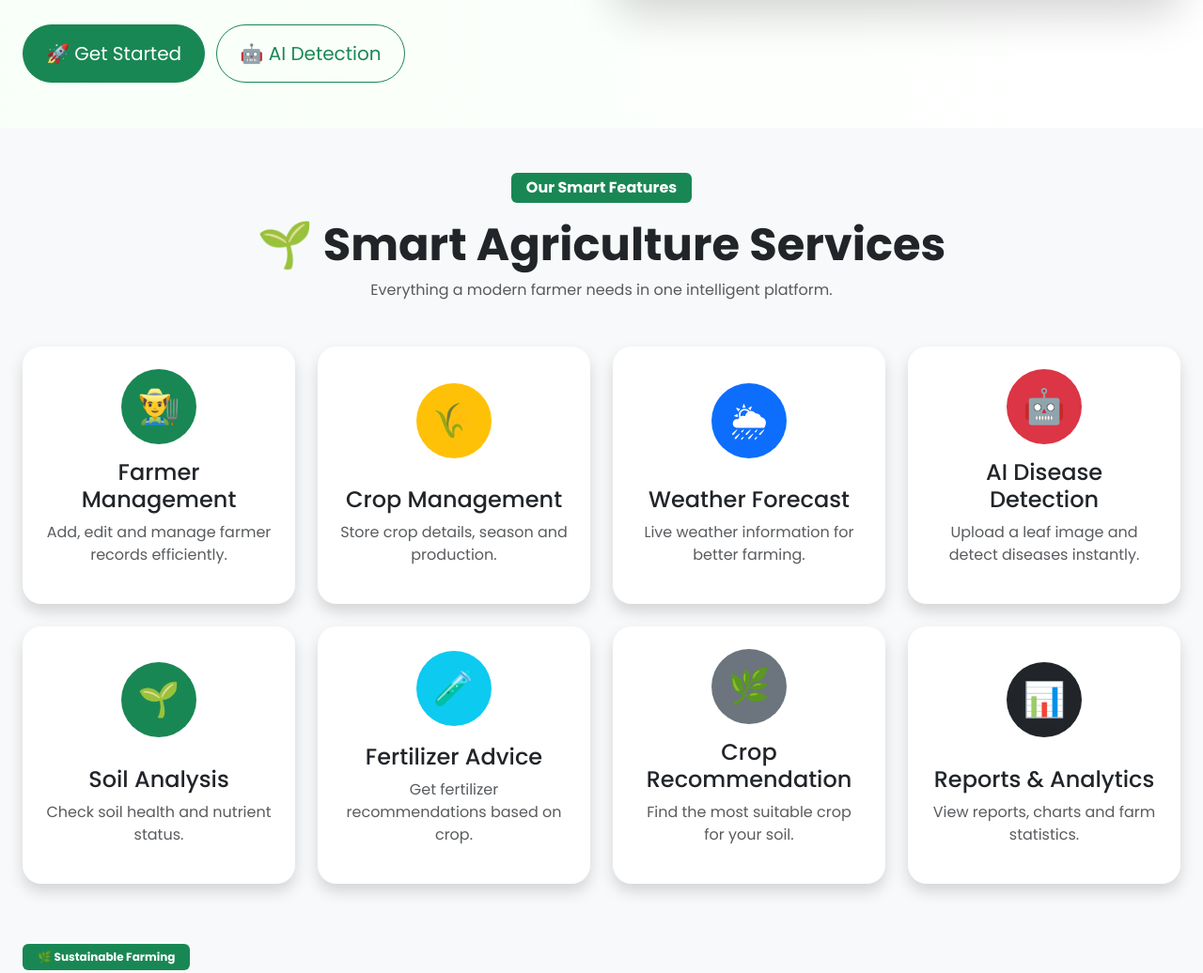
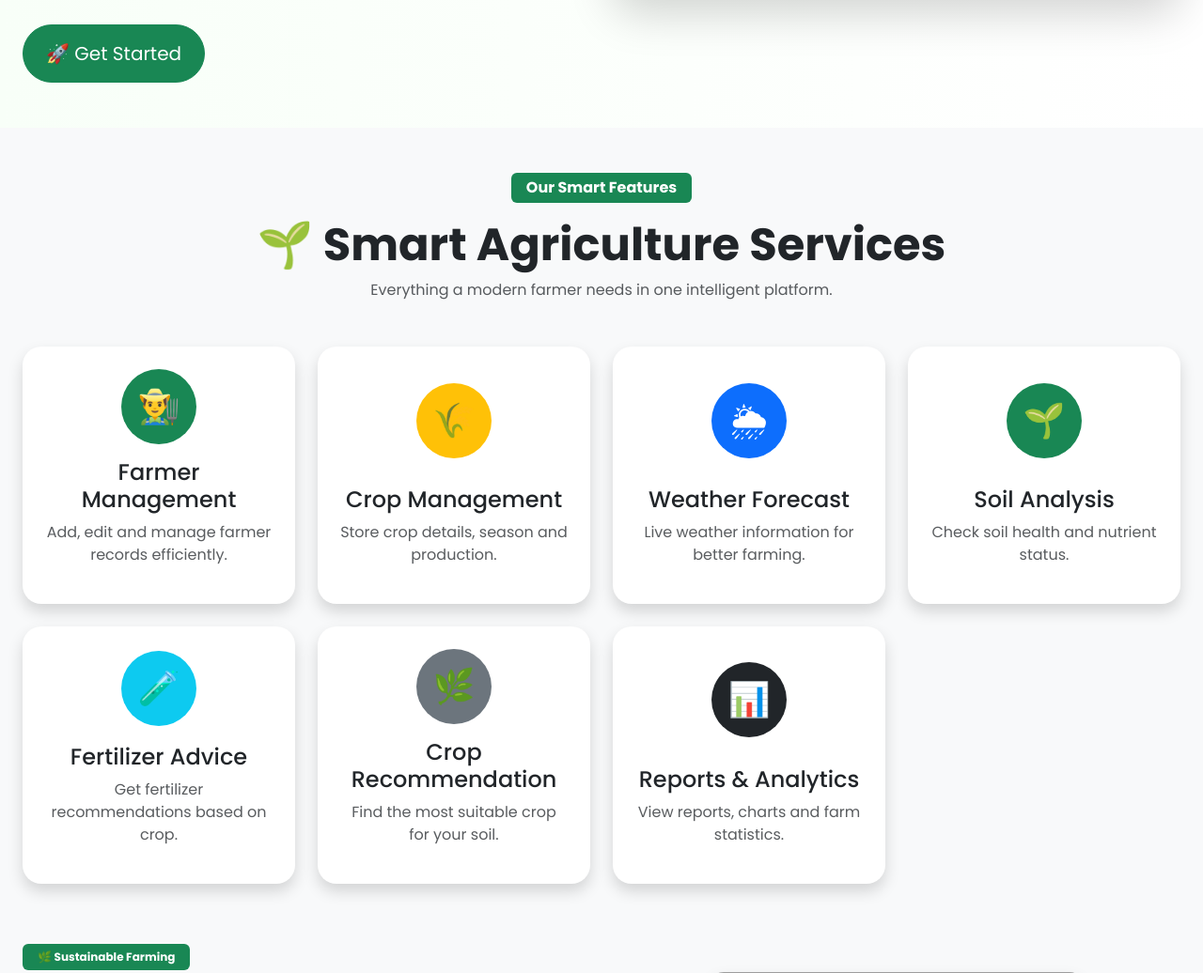
Before and after one commit to ritupatel114/Smart_Agriculture_System, a Flask app: page / in a window 1280 px wide. Shown: the part 664-1700 px from the top of the page at 94% size. Run offline with Flask 3, Linux system fonts and the light colour scheme; data comes from the database, SQL or seed files in the repository; grey boxes are pictures that could not be loaded.

Commit message:
Remove AI disease prediction feature

```diff
--- a/ai/treatment.py
+++ /dev/null
@@ -1,26 +0,0 @@
-disease_info = {
-    "Tomato_Early_blight": {
-        "treatment": "Apply Mancozeb or Chlorothalonil fungicide.",
-        "prevention": "Avoid overhead irrigation and remove infected leaves."
-    },
-
-    "Tomato_Late_blight": {
-        "treatment": "Use Copper-based fungicide.",
-        "prevention": "Keep proper spacing and avoid excess moisture."
-    },
-
-    "Tomato_Healthy": {
-        "treatment": "No treatment required.",
-        "prevention": "Continue regular watering and balanced fertilization."
-    },
-
-    "Potato_Early_blight": {
-        "treatment": "Spray Mancozeb fungicide.",
-        "prevention": "Rotate crops and remove infected plants."
-    },
-
-    "Potato_Late_blight": {
-        "treatment": "Apply Metalaxyl-based fungicide.",
-        "prevention": "Avoid water stagnation and monitor crop regularly."
-    }
-}
--- a/app.py
+++ b/app.py
@@ -18,8 +18,7 @@ from werkzeug.utils import secure_filename
 from sqlalchemy import func
 from models import db, Farmer, Crop, Admin, Contact
 # ---------------- AI ---------------- #
-from ai.predict import predict_disease
-from ai.treatment import disease_info
+
 # ---------------- APP CONFIG ---------------- #
 app = Flask(__name__)
 BASE_DIR = os.path.abspath(os.path.dirname(__file__))
@@ -547,109 +546,7 @@ def disease():
         result=result
     )
 # ============================================================
-# AI LEAF DISEASE DETECTION
-# ============================================================
 
-@app.route("/disease_detection")
-def disease_detection():
-    return render_template("disease_detection.html")
-
-
-@app.route("/predict", methods=["POST"])
-def predict():
-
-    if "leaf_image" not in request.files:
-        return "No image uploaded."
-
-    file = request.files["leaf_image"]
-
-    if file.filename == "":
-        return "Please select an image."
-
-    filename = secure_filename(file.filename)
-
-
-    filepath = os.path.join(
-        app.config["UPLOAD_FOLDER"],
-        filename
-    )
-
-    file.save(filepath)
-
-    try:
-
-        prediction = predict_disease(filepath)
-
-        disease = prediction["disease"]
-
-        confidence = prediction["confidence"]
-
-    except Exception as e:
-
-        return f"Prediction Error: {e}"
-
-    info = disease_info.get(
-
-        disease,
-
-        {
-            "treatment": "No treatment available.",
-            "prevention": "Keep monitoring the crop."
-        }
-    )
-    return render_template(
-    "disease_result.html",
-    disease=disease,
-    confidence=confidence,
-    treatment=info["treatment"],
-    prevention=info["prevention"],
-    image=filename
-)
-@app.route("/download_report")
-def download_report():
-
-    disease = request.args.get("disease")
-    confidence = request.args.get("confidence")
-    treatment = request.args.get("treatment")
-    prevention = request.args.get("prevention")
-
-    pdf_file = os.path.join(
-        BASE_DIR,
-        "disease_report.pdf"
-    )
-
-    doc = SimpleDocTemplate(pdf_file)
-
-    styles = getSampleStyleSheet()
-
-    story = []
-
-    story.append(Paragraph("<b>Smart Agriculture Management System</b>", styles["Title"]))
-
-    story.append(Paragraph("<br/>", styles["Normal"]))
-
-    story.append(Paragraph(f"<b>Disease:</b> {disease}", styles["Heading2"]))
-
-    story.append(Paragraph(f"<b>Confidence:</b> {confidence}%", styles["Normal"]))
-
-    story.append(Paragraph("<br/>", styles["Normal"]))
-
-    story.append(Paragraph("<b>Treatment</b>", styles["Heading2"]))
-
-    story.append(Paragraph(treatment, styles["Normal"]))
-
-    story.append(Paragraph("<br/>", styles["Normal"]))
-
-    story.append(Paragraph("<b>Prevention</b>", styles["Heading2"]))
-
-    story.append(Paragraph(prevention, styles["Normal"]))
-
-    doc.build(story)
-
-    return send_file(
-        pdf_file,
-        as_attachment=True
-    )
 @app.route("/uploads/<filename>")
 def uploaded_file(filename):
     return send_from_directory(
--- a/templates/index.html
+++ b/templates/index.html
@@ -42,10 +42,6 @@
 
                 <div class="mb-4">
 
-                    <span class="badge bg-light text-dark border p-2 m-1">
-                        <span class="lang-en">🤖 AI Disease Detection</span>
-                        <span class="lang-gu">🤖 પાકના રોગની ઓળખ</span>
-                    </span>
 
                     <span class="badge bg-light text-dark border p-2 m-1">
                         <span class="lang-en">🌦 Live Weather</span>
@@ -72,13 +68,6 @@
 
                 </a>
 
-                <a href="{{ url_for('disease_detection') }}"
-                   class="btn btn-outline-success btn-lg px-4">
-
-                    <span class="lang-en">🤖 AI Detection</span>
-                    <span class="lang-gu">🤖 રોગની ઓળખ</span>
-
-                </a>
 
             </div>
 
@@ -208,23 +197,6 @@
                     <p class="text-muted">
                         <span class="lang-en">Live weather information for better farming.</span>
                         <span class="lang-gu">સારી ખેતી માટે હાલની હવામાન માહિતી મેળવો.</span>
-                    </p>
-                </div>
-            </a>
-        </div>
-
-        <!-- AI -->
-        <div class="col-lg-3 col-md-6">
-            <a href="{{ url_for('disease_detection') }}" class="text-decoration-none">
-                <div class="card service-card border-0 shadow h-100 text-center p-4">
-                    <div class="service-icon bg-danger text-white">🤖</div>
-                    <h4 class="mt-3">
-                        <span class="lang-en">AI Disease Detection</span>
-                        <span class="lang-gu">AI દ્વારા રોગની ઓળખ</span>
-                    </h4>
-                    <p class="text-muted">
-                        <span class="lang-en">Upload a leaf image and detect diseases instantly.</span>
-                        <span class="lang-gu">પાનની તસવીર અપલોડ કરો અને પાકનો રોગ ઓળખો.</span>
                     </p>
                 </div>
             </a>
@@ -370,21 +342,7 @@
                         </div>
                     </div>
 
-                    <div class="col-6 mb-3">
-                        <div class="d-flex">
-                            <i class="fas fa-robot fa-2x text-warning me-3"></i>
-                            <div>
-                                <h6 class="fw-bold">
-                                    <span class="lang-en">AI Monitoring</span>
-                                    <span class="lang-gu">AI દેખરેખ</span>
-                                </h6>
-                                <small class="text-muted">
-                                    <span class="lang-en">Early disease detection using AI.</span>
-                                    <span class="lang-gu">AI દ્વારા વહેલી તકે રોગની ઓળખ.</span>
-                                </small>
-                            </div>
-                        </div>
-                    </div>
+
 
                     <div class="col-6 mb-3">
                         <div class="d-flex">
@@ -404,10 +362,6 @@
 
                 </div>
 
-                <a href="{{ url_for('disease_detection') }}" class="btn btn-success btn-lg mt-3">
-                    <span class="lang-en">Explore Features</span>
-                    <span class="lang-gu">સુવિધાઓ જુઓ</span>
-                </a>
 
             </div>
 
@@ -626,8 +580,8 @@
                     <h1>🧑‍🌾</h1>
 
                     <p>
-                        <span class="lang-en">"AI Disease Detection saved my crops."</span>
-                        <span class="lang-gu">"AI રોગની ઓળખથી મારા પાકને બચાવવામાં મદદ મળી."</span>
+                        <span class="lang-en">"It is very useful."</span>
+                        <span class="lang-gu">"આ ખુબ જ ઉપયોગી છે."</span>
                     </p>
 
                     <h5>Mahesh Kumar</h5>
```
Also changed, not shown: ai/predict.py (deleted, +0 -8 lines), templates/disease_detection.html (deleted, +0 -45 lines), templates/disease_result.html (deleted, +0 -76 lines).
